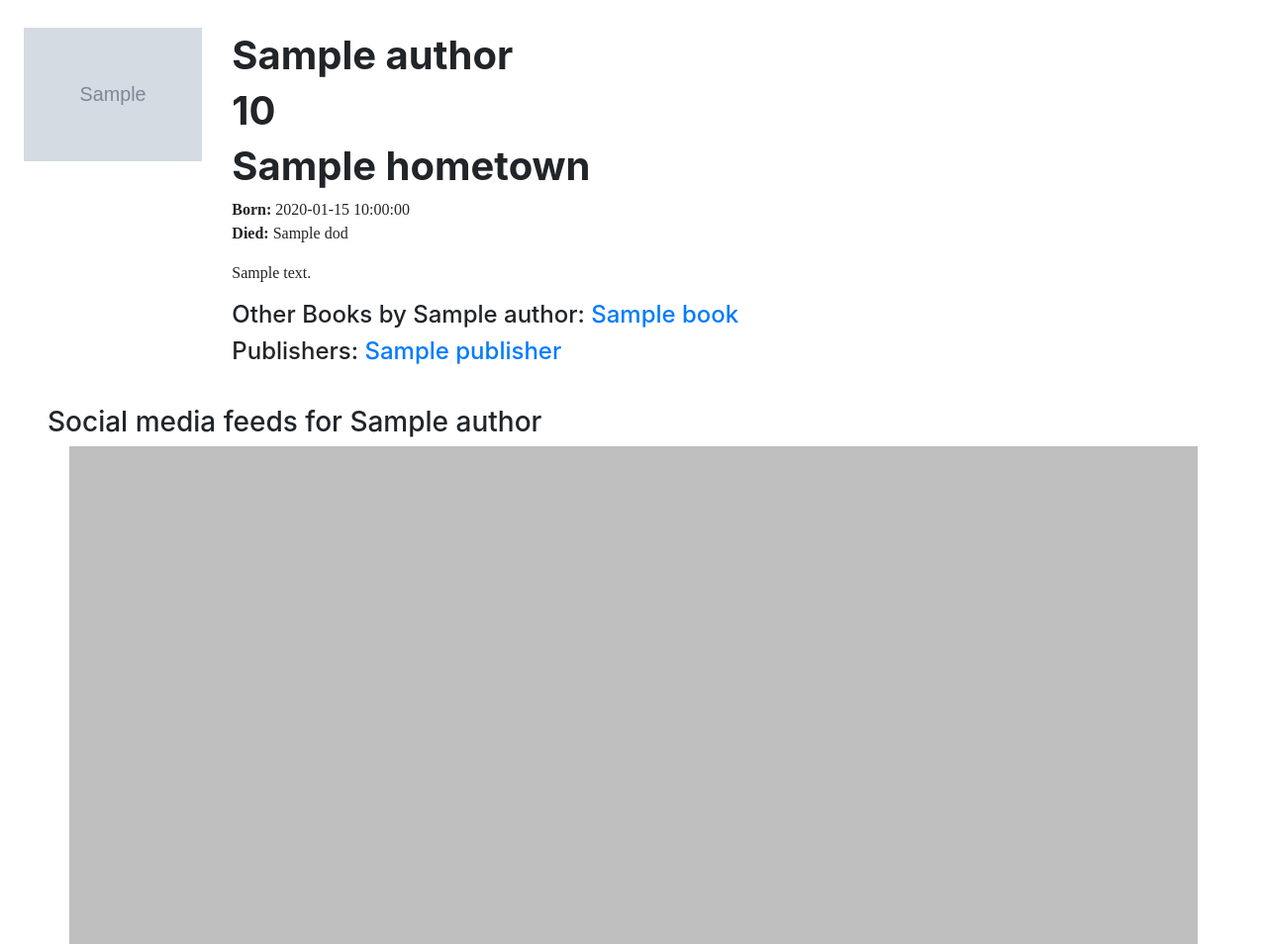
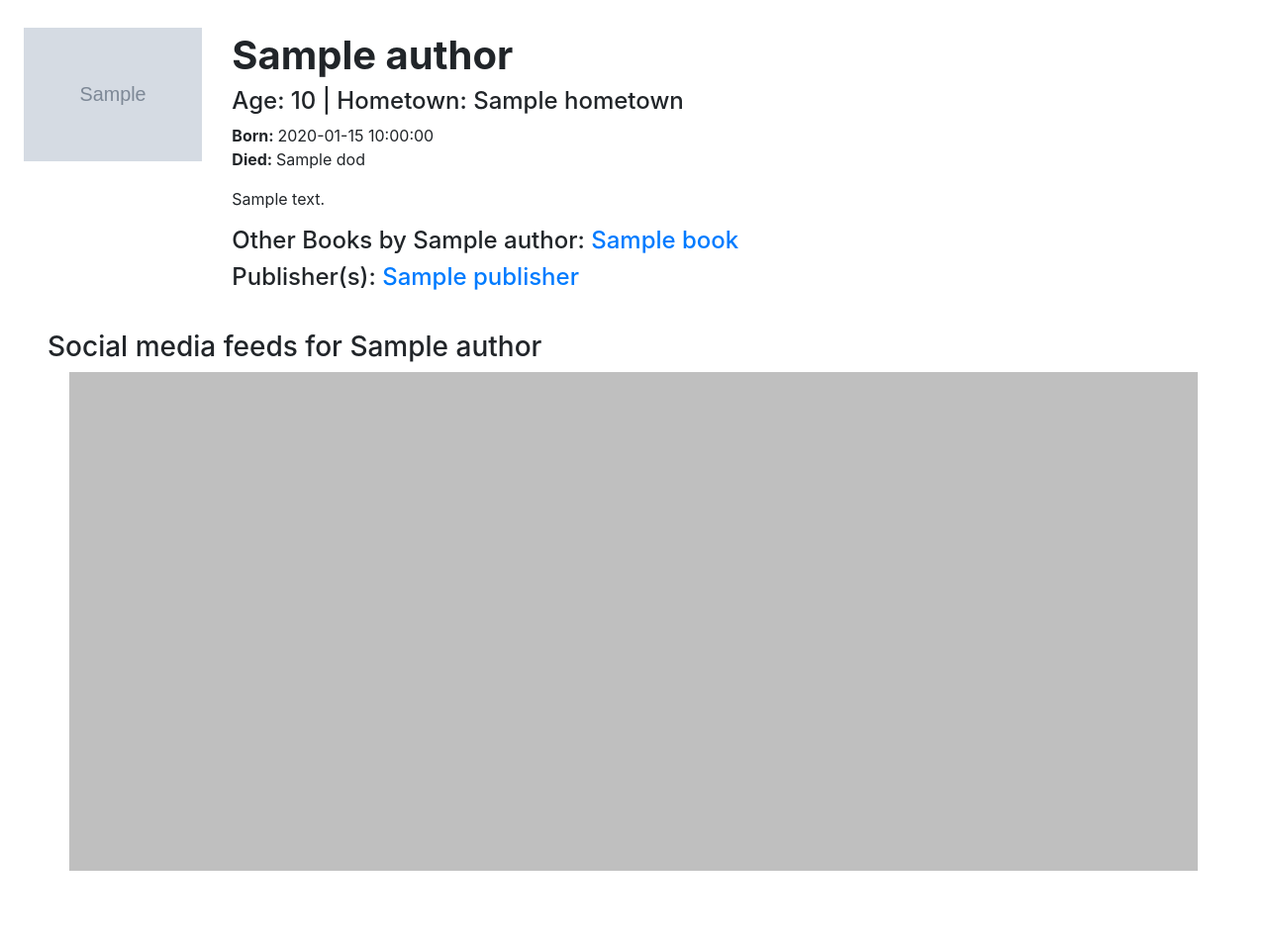
Before and after one commit to valerium-dev/bookworm-db, a Flask app: template templates/author-instance.html in a window 1280 px wide. Shown: the part 70-1024 px from the top of the page at 99% size. After the commit the page ends 998 px from the top, so only its background shows below. Run offline with Flask 2, Linux system fonts and the light colour scheme; the template is opened without the code that fills it: most values are stand-ins (such as "Sample title", 1, 10 or a date in 2020); some libraries are stand-ins or nearby versions.

Commit message:
Unified instance UI

```diff
--- a/templates/author-instance.html
+++ b/templates/author-instance.html
@@ -2,35 +2,31 @@
 
 {% block head %}
 <title>{{ author['name'] }}</title>
-<style>
-    p{
-        font-family:lucinda
-    }
+{% endblock %}
 
-</style>
-
-{% endblock %}
 {% block body %}
     <div class="container-fluid p-4" id="team-info">
         <div class="row">
             <div class="col-sm-4 col-xl-2 py-1">
-                <img src="{{ author['thumbnail'] }}" class="img-fluid ">
+                <img src="{{ author['thumbnail'] }}" class="img-fluid">
             </div>
             <div class="col-sm-8 py-2">
                 <h1><strong>{{ author['name'] }}</strong></h1>
-                <h1><strong>{{ author['age'] }}</strong></h1>
-                <h1><strong>{{ author['hometown'] }}</strong></h1>
-                <p class ="m-0"><strong>Born: </strong>{{ author['dob'] }}</p>
+                <h4>Age: {{ author['age'] }} | Hometown: {{ author['hometown'] }}</h4>
+
+                <p class="m-0"><strong>Born: </strong>{{ author['dob'] }}</p>
                 {% if author['dod'] %}
                     <p><strong> Died: </strong>{{ author['dod'] }}</p>
                 {% endif %}
+
                 <p> {{ author['biography']|safe }}</p>
+
                 <h4 class="position-relative">Other Books by {{ author['name'] }}:
                     {% for book in author['books'] %}
                         <a href="/books/{{ book['id'] }}" class="stretched-link">{{ book['name'] }}</a>
                     {% endfor %}
                 </h4>
-                <h4 class="position-relative">Publishers:
+                <h4 class="position-relative">Publisher(s):
                     {% for publisher in author['publishers'] %}
                         <a href="/publishers/{{ publisher['id'] }}" class="stretched-link">{{ publisher['name'] }}</a>
                     {% endfor %}
--- a/templates/book-instance.html
+++ b/templates/book-instance.html
@@ -27,7 +27,7 @@
                     {% endif %}
                     {% endfor %}
                 </h4>
-                <h6 class="position-relative">Publishers:
+                <h6 class="position-relative">Publisher(s):
                     {% for publisher in book['publishers'] %}
                         <a href="/publishers/{{ publisher['id'] }}" class="position-relative stretched-link" >{{ publisher['name'] }}</a>
                     {% endfor %}
--- a/templates/publisher-instance.html
+++ b/templates/publisher-instance.html
@@ -10,8 +10,8 @@
                 <img src="{{ publisher['logo'] }}" class="img-fluid rounded">
             </div>
             <div class="col-sm-8 py-2">
-                <h1>{{ publisher['name'] }}</h1>
-                <h4>{{ publisher['location'] }}</h4>
+                <h1><strong>{{ publisher['name'] }}</strong></h1>
+                <h4>Location: {{ publisher['location'] }}</h4>
                 <p>{{ publisher['description']|safe }}</p>
                 <h4 class="position-relative">Authors Published:
                     {% for author in publisher['authors'] %}
```
